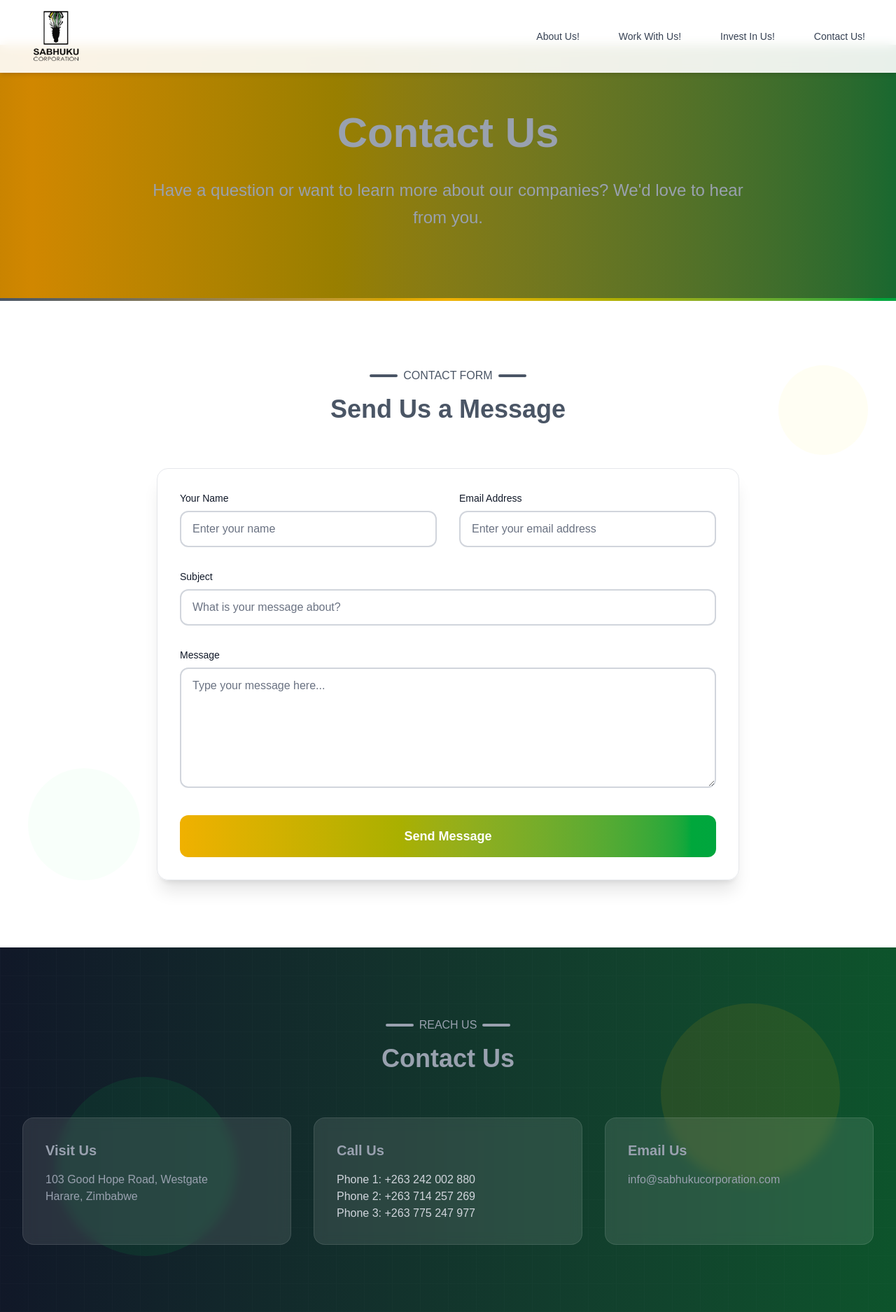
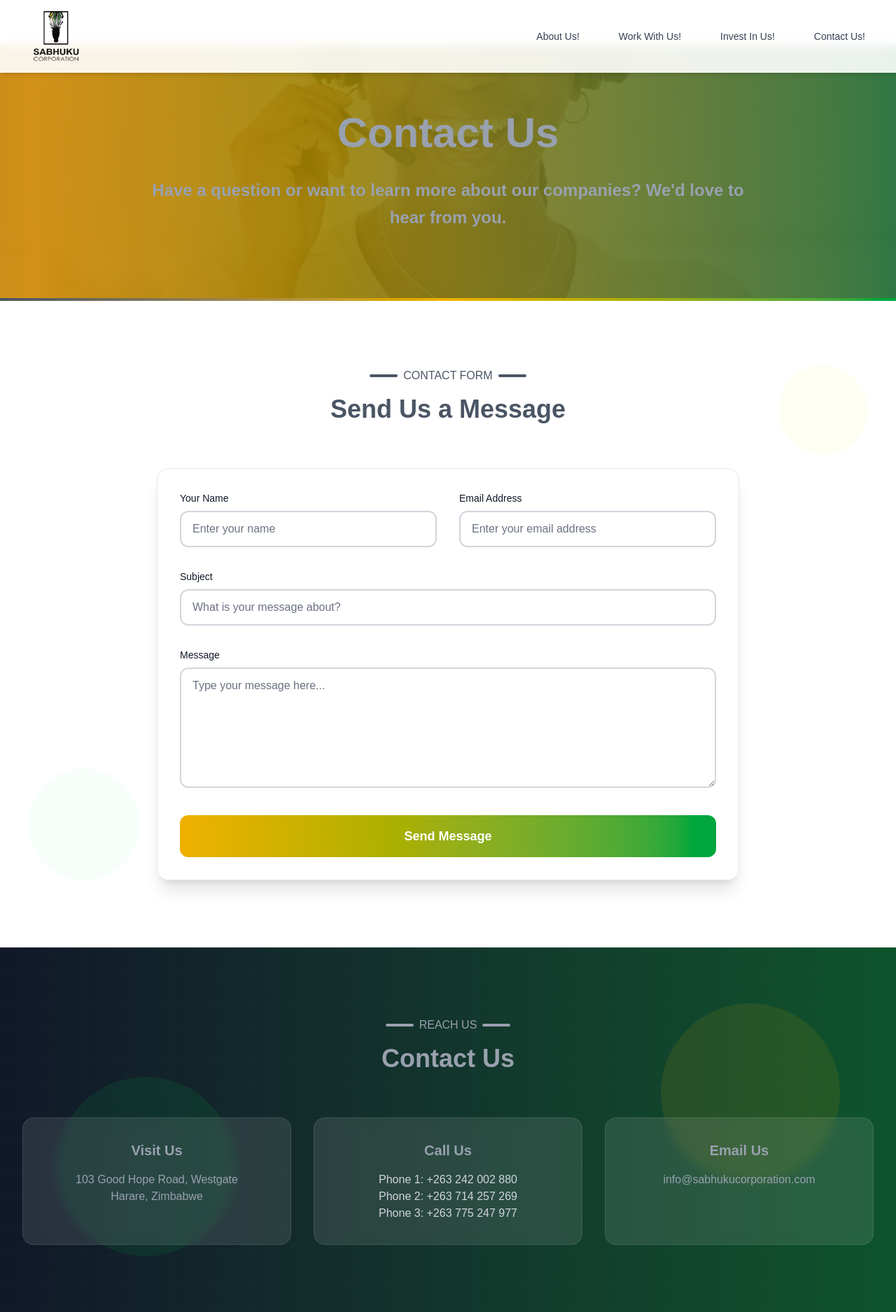
Before and after one commit to Sabhuku25/sabhuku, a Next.js app: page /contact in a window 1280 px wide. Shown: the whole page at 70% size. Built offline with nearby package versions, Linux system fonts and the light colour scheme.

Commit message:
feat:today's changes

```diff
--- a/app/about/page.js
+++ b/app/about/page.js
@@ -54,7 +54,7 @@ export default function About() {
           <h1 className="text-4xl sm:text-6xl font-bold mb-8 text-gray-400">
             About Us
           </h1>
-          <p className="text-xl sm:text-2xl text-gray-400 max-w-4xl mx-auto leading-relaxed">
+          <p className="text-xl sm:text-2xl text-gray-400 max-w-4xl font-bold mx-auto leading-relaxed">
             Sabhuku Corporation is a leading multi-sectoral industrial group founded in Africa,
             whose subsidiary companies focus on providing customers with Innovative Cutting-Edge
             Products & Services.
--- a/app/contact/page.js
+++ b/app/contact/page.js
@@ -32,15 +32,21 @@ export default function Contact() {
     <div className="min-h-screen">
       {/* Hero Section */}
       <section className="relative py-24 overflow-hidden">
-        {/* Animated background */}
-        <div className="absolute inset-0 bg-gradient-to-r from-gray-800 via-yellow-600 to-green-800 animate-gradient-x"></div>
+        {/* Background Image */}
+        <div
+          className="absolute inset-0 bg-cover bg-center bg-no-repeat"
+          style={{ backgroundImage: `url('/images/call.jpg')` }}
+        ></div>
+
+        {/* Gradient overlay */}
+        <div className="absolute inset-0 bg-gradient-to-r from-gray-800/90 via-yellow-600/90 to-green-800/90 animate-gradient-x"></div>
 
         {/* Content */}
         <div className="relative z-10 max-w-7xl mx-auto px-4 sm:px-6 lg:px-8 text-center">
           <h1 className="text-4xl sm:text-6xl font-bold mb-8 text-gray-400">
             Contact  Us
           </h1>
-          <p className="text-xl sm:text-2xl text-gray-400 max-w-4xl mx-auto leading-relaxed">
+          <p className="text-xl font-bold sm:text-2xl text-gray-400 max-w-4xl mx-auto leading-relaxed">
             {`Have a question or want to learn more about our companies?
             We'd love to hear from you.`}
           </p>
@@ -183,21 +189,21 @@ export default function Contact() {
 
           <div className="grid grid-cols-1 gap-8 sm:grid-cols-2 lg:grid-cols-3">
             <div className="bg-white/10 backdrop-blur-sm p-8 rounded-2xl border border-white/10 hover:bg-white/20 transition-all duration-300">
-              <h3 className="text-xl font-semibold mb-4 text-gray-400">Visit Us</h3>
-              <p className="text-gray-400">103 Good Hope Road, Westgate</p>
-              <p className="text-gray-400">Harare, Zimbabwe </p>
+              <h3 className="text-xl font-semibold mb-4 text-gray-400 text-center">Visit Us</h3>
+              <p className="text-gray-400 text-center">103 Good Hope Road, Westgate</p>
+              <p className="text-gray-400 text-center">Harare, Zimbabwe </p>
             </div>
 
             <div className="bg-white/10 backdrop-blur-sm p-8 rounded-2xl border border-white/10 hover:bg-white/20 transition-all duration-300">
-              <h3 className="text-xl font-semibold mb-4 text-gray-400">Call Us</h3>
-              <p className="text-gray-300">Phone 1: +263 242 002 880</p>
-              <p className="text-gray-300">Phone 2: +263 714 257 269</p>
-              <p className="text-gray-300">Phone 3: +263 775 247 977</p>
+              <h3 className="text-xl font-semibold text-center mb-4 text-gray-400">Call Us</h3>
+              <p className="text-gray-300 text-center">Phone 1: +263 242 002 880</p>
+              <p className="text-gray-300 text-center">Phone 2: +263 714 257 269</p>
+              <p className="text-gray-300 text-center">Phone 3: +263 775 247 977</p>
             </div>
 
             <div className="bg-white/10 backdrop-blur-sm p-8 rounded-2xl border border-white/10 hover:bg-white/20 transition-all duration-300 sm:col-span-2 lg:col-span-1">
-              <h3 className="text-xl font-semibold mb-4 text-gray-400">Email Us</h3>
-              <p className="text-gray-400">info@sabhukucorporation.com</p>
+              <h3 className="text-xl font-semibold mb-4 text-center text-gray-400">Email Us</h3>
+              <p className="text-gray-400 text-center">info@sabhukucorporation.com</p>
             </div>
           </div>
         </div>
--- a/app/invest/page.js
+++ b/app/invest/page.js
@@ -61,7 +61,7 @@ export default function Invest() {
           <h1 className="text-4xl sm:text-6xl font-bold mb-8 text-gray-400">
             Invest in Us
           </h1>
-          <p className="text-xl sm:text-2xl text-gray-400 max-w-4xl mx-auto leading-relaxed">
+          <p className="text-xl sm:text-2xl text-gray-400 font-bold max-w-4xl mx-auto leading-relaxed">
             {`Join us in building Africa's industrial future through strategic investments in our portfolio companies.`}
           </p>
         </div>
@@ -150,8 +150,8 @@ export default function Invest() {
                   >
                     <div className={`h-2 bg-gradient-to-r ${opportunity.color}`}></div>
                     <div className="p-8">
-                      <h3 className="text-2xl font-bold mb-4 text-gray-600">{opportunity.title}</h3>
-                      <p className="text-gray-600 mb-6">{opportunity.description}</p>
+                      <h3 className="text-2xl font-bold mb-4 text-gray-600 text-center">{opportunity.title}</h3>
+                      <p className="text-gray-600 mb-6 text-center">{opportunity.description}</p>
                       <Link
                         href="/contact"
                         className="inline-flex items-center justify-center w-full py-4 px-6 rounded-xl text-white text-lg font-semibold
@@ -313,8 +313,8 @@ export default function Invest() {
                     <div className="bg-green-50 w-16 h-16 rounded-xl flex items-center justify-center mb-6">
                       {benefit.icon}
                     </div>
-                    <h3 className="text-xl font-bold mb-4 text-gray-600">{benefit.title}</h3>
-                    <p className="text-gray-600">{benefit.description}</p>
+                    <h3 className="text-xl font-bold mb-4 text-gray-600 text-center">{benefit.title}</h3>
+                    <p className="text-gray-600 text-center">{benefit.description}</p>
                   </div>
                 ))}
               </div>
--- a/app/work-with-us/page.js
+++ b/app/work-with-us/page.js
@@ -108,7 +108,7 @@ export default function WorkWithUs() {
           <h1 className="text-4xl sm:text-6xl font-bold mb-8 text-gray-400">
             Work With Us
           </h1>
-          <p className="text-xl sm:text-2xl text-gray-400 max-w-4xl mx-auto leading-relaxed">
+          <p className="text-xl sm:text-2xl text-gray-400 max-w-4xl font-bold mx-auto leading-relaxed">
             Join us in our mission to transform industries and create lasting impact through innovation and excellence.
           </p>
         </div>
@@ -137,8 +137,8 @@ export default function WorkWithUs() {
             {values.map((value, index) => (
               <div key={index} className="p-6 rounded-2xl bg-white shadow-xl border border-gray-100 hover:shadow-2xl transition-all duration-300 group">
 
-                <h3 className="text-xl font-bold mb-4 text-gray-600 group-hover:text-green-600 transition-colors">{value.title}</h3>
-                <p className="text-gray-600">{value.description}</p>
+                <h3 className="text-xl font-bold mb-4 text-gray-600 group-hover:text-green-600 transition-colors text-center">{value.title}</h3>
+                <p className="text-gray-600 text-center">{value.description}</p>
               </div>
             ))}
           </div>
@@ -175,8 +175,8 @@ export default function WorkWithUs() {
             {benefits.map((benefit, index) => (
               <div key={index} className="p-6 rounded-2xl bg-white/5 backdrop-blur-lg border border-white/10 hover:bg-white/10 transition-all duration-300">
 
-                <h3 className="text-xl font-bold mb-4 text-gray-400">{benefit.title}</h3>
-                <p className="text-gray-400">{benefit.description}</p>
+                <h3 className="text-xl font-bold mb-4 text-gray-400 text-center">{benefit.title}</h3>
+                <p className="text-gray-400 text-center">{benefit.description}</p>
               </div>
             ))}
           </div>
```
Also changed, not shown: app/page.js (+13 -10 lines), public/images/call.jpg (added), public/images/kudyarabg.jpg.
